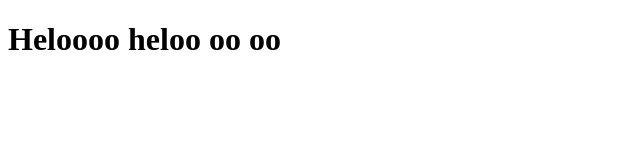
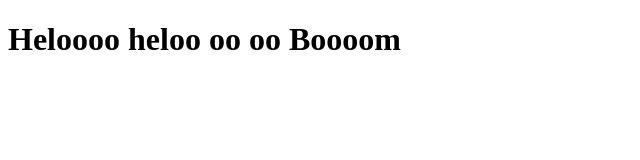
Before and after one commit to Pavlo-L/GITpromo, a plain HTML site: page folder2/index.html in a window 1280 px wide. Shown: the whole page, without its empty margins (0-640 px from the left). Drawn offline with Linux system fonts and the light colour scheme.

Commit message:
Update index.html

```diff
--- a/folder2/index.html
+++ b/folder2/index.html
@@ -6,6 +6,6 @@
     <title>Document</title>
 </head>
 <body>
-    <h1>Heloooo heloo oo oo</h1>
+    <h1>Heloooo heloo oo oo Boooom </h1>
 </body>
 </html>
```
